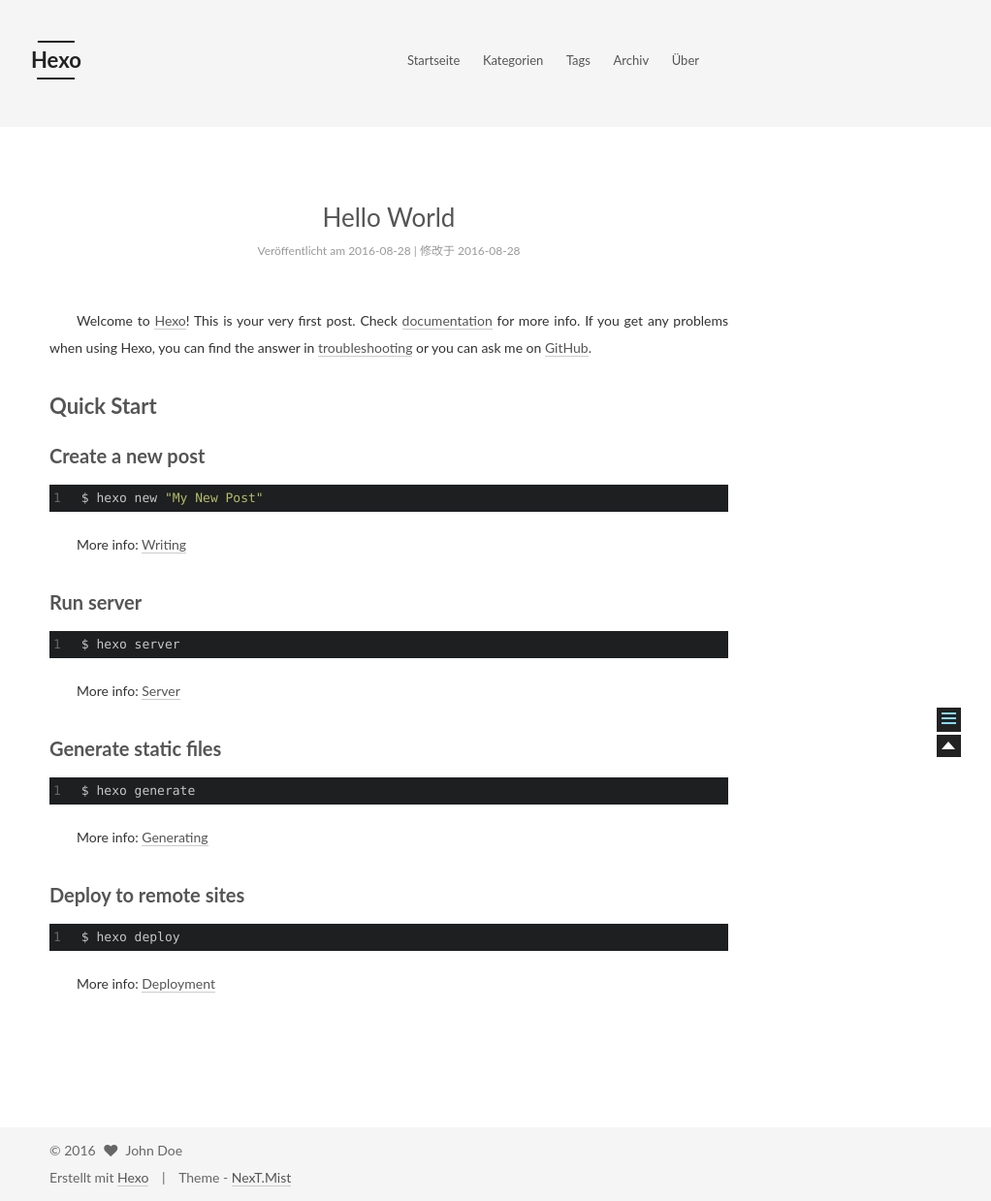
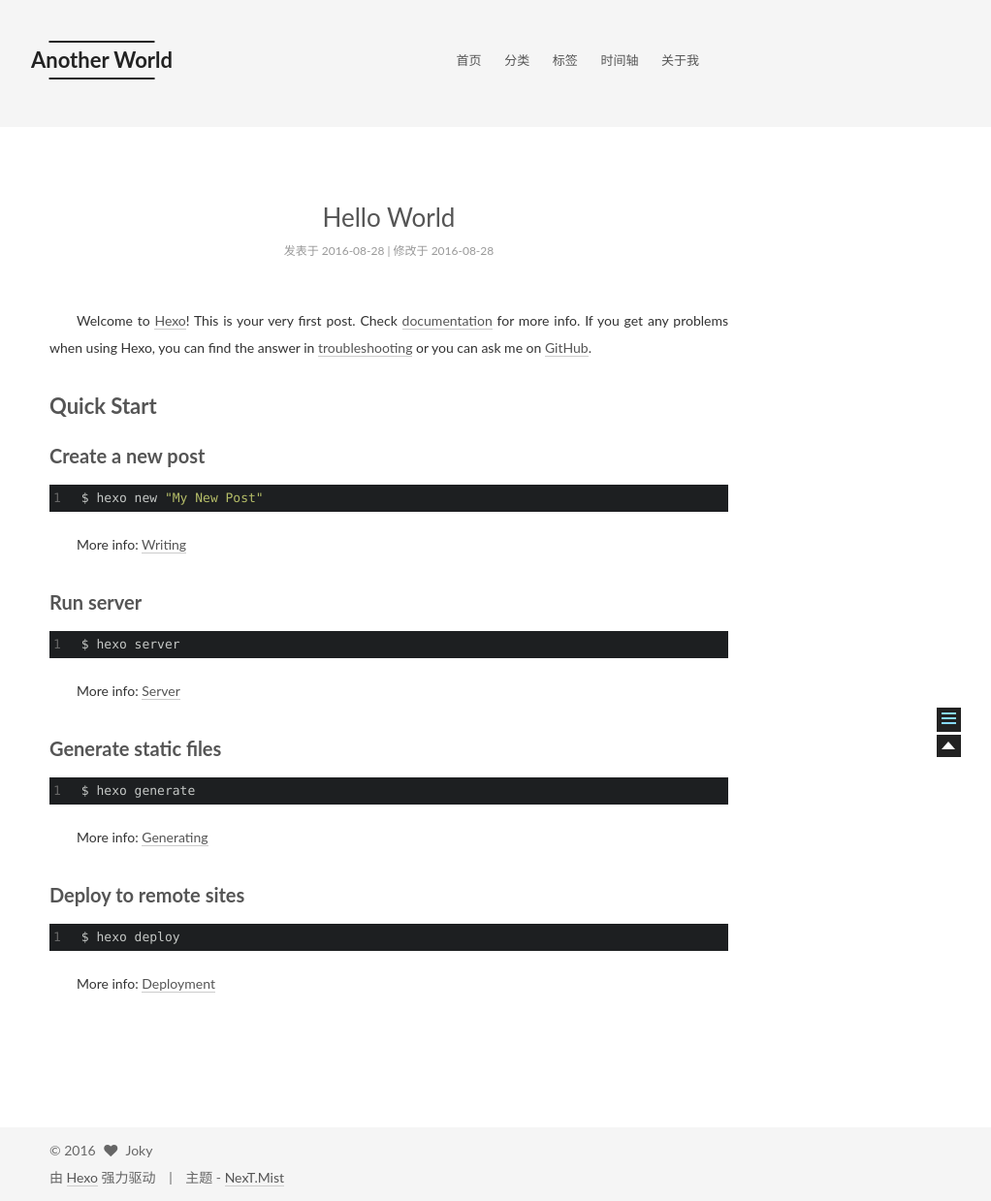
Before and after one commit to Joky-SSS/Joky-SSS.github.io, a plain HTML site: page 2016/08/28/hello-world/index.html in a window 1280 px wide. Shown: the whole page at 97% size, without its empty margins (239-1261 px from the left). Drawn offline with Linux system fonts and the light colour scheme.

Commit message:
Site updated: 2016-08-28 18:55:41

```diff
--- a/2016/08/28/hello-world/index.html
+++ b/2016/08/28/hello-world/index.html
@@ -51,7 +51,7 @@ Quick">
 <meta property="og:type" content="article">
 <meta property="og:title" content="Hello World">
 <meta property="og:url" content="http://yoursite.com/2016/08/28/hello-world/index.html">
-<meta property="og:site_name" content="Hexo">
+<meta property="og:site_name" content="Another World">
 <meta property="og:description" content="Welcome to Hexo! This is your very first post. Check documentation for more info. If you get any problems when using Hexo, you can find the answer in troubleshooting or you can ask me on GitHub.
 Quick">
 <meta property="og:updated_time" content="2016-08-28T09:07:02.835Z">
@@ -70,10 +70,10 @@ Quick">
   };
 </script>
 
-  <title> Hello World | Hexo </title>
+  <title> Hello World | Another World </title>
 </head>
 
-<body itemscope itemtype="http://schema.org/WebPage" lang="">
+<body itemscope itemtype="http://schema.org/WebPage" lang="zh-Hans">
 
   <!--[if lte IE 8]>
   <div style=' clear: both; height: 59px; padding:0 0 0 15px; position: relative;margin:0 auto;'>
@@ -100,7 +100,7 @@ Quick">
   <div class="custom-logo-site-title">
     <a href="/"  class="brand" rel="start">
       <span class="logo-line-before"><i></i></span>
-      <span class="site-title">Hexo</span>
+      <span class="site-title">Another World</span>
       <span class="logo-line-after"><i></i></span>
     </a>
   </div>
@@ -127,7 +127,7 @@ Quick">
 
               <i class="menu-item-icon fa fa-home fa-fw"></i> <br />
 
-            Startseite
+            首页
           </a>
         </li>
 
@@ -137,7 +137,7 @@ Quick">
 
               <i class="menu-item-icon fa fa-th fa-fw"></i> <br />
 
-            Kategorien
+            分类
           </a>
         </li>
 
@@ -147,7 +147,7 @@ Quick">
 
               <i class="menu-item-icon fa fa-tags fa-fw"></i> <br />
 
-            Tags
+            标签
           </a>
         </li>
 
@@ -157,7 +157,7 @@ Quick">
 
               <i class="menu-item-icon fa fa-archive fa-fw"></i> <br />
 
-            Archiv
+            时间轴
           </a>
         </li>
 
@@ -167,7 +167,7 @@ Quick">
 
               <i class="menu-item-icon fa fa-user fa-fw"></i> <br />
 
-            Über
+            关于我
           </a>
         </li>
 
@@ -217,7 +217,7 @@ Quick">
 
         <div class="post-meta">
           <span class="post-time">
-            Veröffentlicht am
+            发表于
             <time itemprop="dateCreated" datetime="2016-08-28T17:07:02+08:00" content="2016-08-28">
               2016-08-28
             </time>
@@ -311,39 +311,39 @@ Quick">
 
         <ul class="sidebar-nav motion-element">
           <li class="sidebar-nav-toc sidebar-nav-active" data-target="post-toc-wrap" >
-            Inhaltsverzeichnis
+            文章目录
           </li>
           <li class="sidebar-nav-overview" data-target="site-overview">
-            Übersicht
+            站点概览
           </li>
         </ul>
 
 
       <section class="site-overview sidebar-panel ">
         <div class="site-author motion-element" itemprop="author" itemscope itemtype="http://schema.org/Person">
-          <img class="site-author-image" src="/images/default_avatar.jpg" alt="John Doe" itemprop="image"/>
-          <p class="site-author-name" itemprop="name">John Doe</p>
+          <img class="site-author-image" src="/images/default_avatar.jpg" alt="Joky" itemprop="image"/>
+          <p class="site-author-name" itemprop="name">Joky</p>
         </div>
         <p class="site-description motion-element" itemprop="description"></p>
         <nav class="site-state motion-element">
           <div class="site-state-item site-state-posts">
             <a href="/archives">
               <span class="site-state-item-count">1</span>
-              <span class="site-state-item-name">Artikel</span>
+              <span class="site-state-item-name">日志</span>
             </a>
           </div>
 
           <div class="site-state-item site-state-categories">
             <a href="/categories">
               <span class="site-state-item-count">0</span>
-              <span class="site-state-item-name">Kategorien</span>
+              <span class="site-state-item-name">分类</span>
               </a>
           </div>
 
           <div class="site-state-item site-state-tags">
             <a href="/tags">
               <span class="site-state-item-count">0</span>
-              <span class="site-state-item-name">Tags</span>
+              <span class="site-state-item-name">标签</span>
               </a>
           </div>
 
@@ -399,15 +399,15 @@ Quick">
   <span class="with-love">
     <i class="icon-next-heart fa fa-heart"></i>
   </span>
-  <span class="author" itemprop="copyrightHolder">John Doe</span>
+  <span class="author" itemprop="copyrightHolder">Joky</span>
 </div>
 
 <div class="powered-by">
-  Erstellt mit  <a class="theme-link" href="http://hexo.io">Hexo</a>
+  由 <a class="theme-link" href="http://hexo.io">Hexo</a> 强力驱动
 </div>
 
 <div class="theme-info">
-  Theme -
+  主题 -
   <a class="theme-link" href="https://github.com/iissnan/hexo-theme-next">
     NexT.Mist
   </a>
--- a/css/main.css
+++ b/css/main.css
@@ -963,7 +963,7 @@ body {
   width: 4px;
   height: 4px;
   border-radius: 50%;
-  background: #812f6e;
+  background: #2d26ff;
 }
 .sidebar-nav {
   margin: 0 0 20px;
```
Also changed, not shown: archives/2016/08/index.html (+20 -20 lines), archives/2016/index.html (+20 -20 lines), archives/index.html (+20 -20 lines), index.html (+20 -20 lines), 1 other file.
